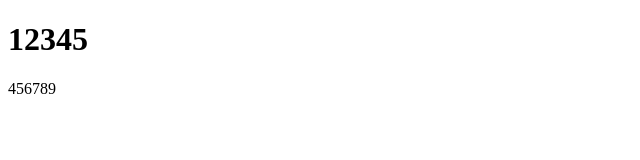
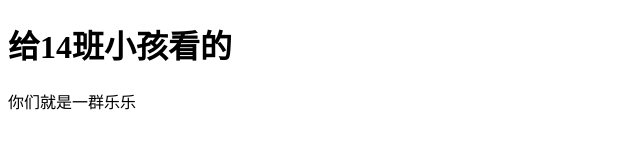
Before and after one commit to wahaha024/first-web-project, a plain HTML site: page index.html in a window 1280 px wide. Shown: the whole page, without its empty margins (0-640 px from the left). Drawn offline with Linux system fonts and the light colour scheme.

Commit message:
Update index.html

```diff
--- a/index.html
+++ b/index.html
@@ -5,7 +5,7 @@
 <title>我的一个文件</title>
 </head>
 <body>
-    <h1>12345</h1>
-    <p>456789</p>
+    <h1>给14班小孩看的</h1>
+    <p>你们就是一群乐乐</p>
 </body>
 </html>
```
